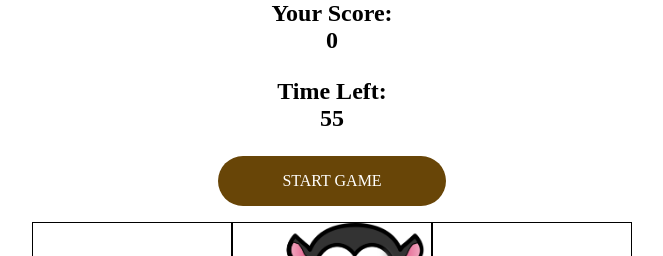
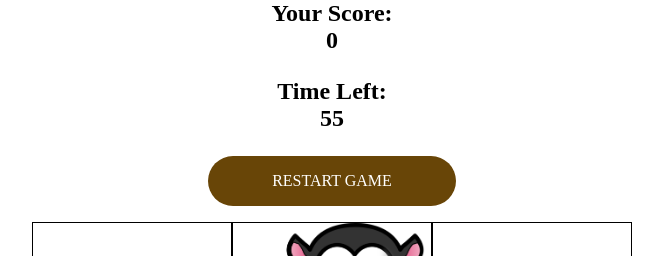
Before and after one commit to Clive-Chambers/whac-a-mole, a plain HTML site: page index.html in a window 1280 px wide. Shown: the top 256 px of the page, without its empty margins (308-971 px from the left). Drawn offline with Linux system fonts and the light colour scheme.

Commit message:
Renaming Button

```diff
--- a/index.html
+++ b/index.html
@@ -13,7 +13,7 @@
       <h2 class="score" id="score">0</h2>
       <h2>Time Left:</h2>
       <h2 class="time" id="time-left">60</h2>
-      <a href="" class="start-game" id="start-game">START GAME</a>
+      <a href="" class="start-game" id="start-game">RESTART GAME</a>
       <div class="grid">
         <div class="square" id="1"></div>
         <div class="square" id="2"></div>
```
